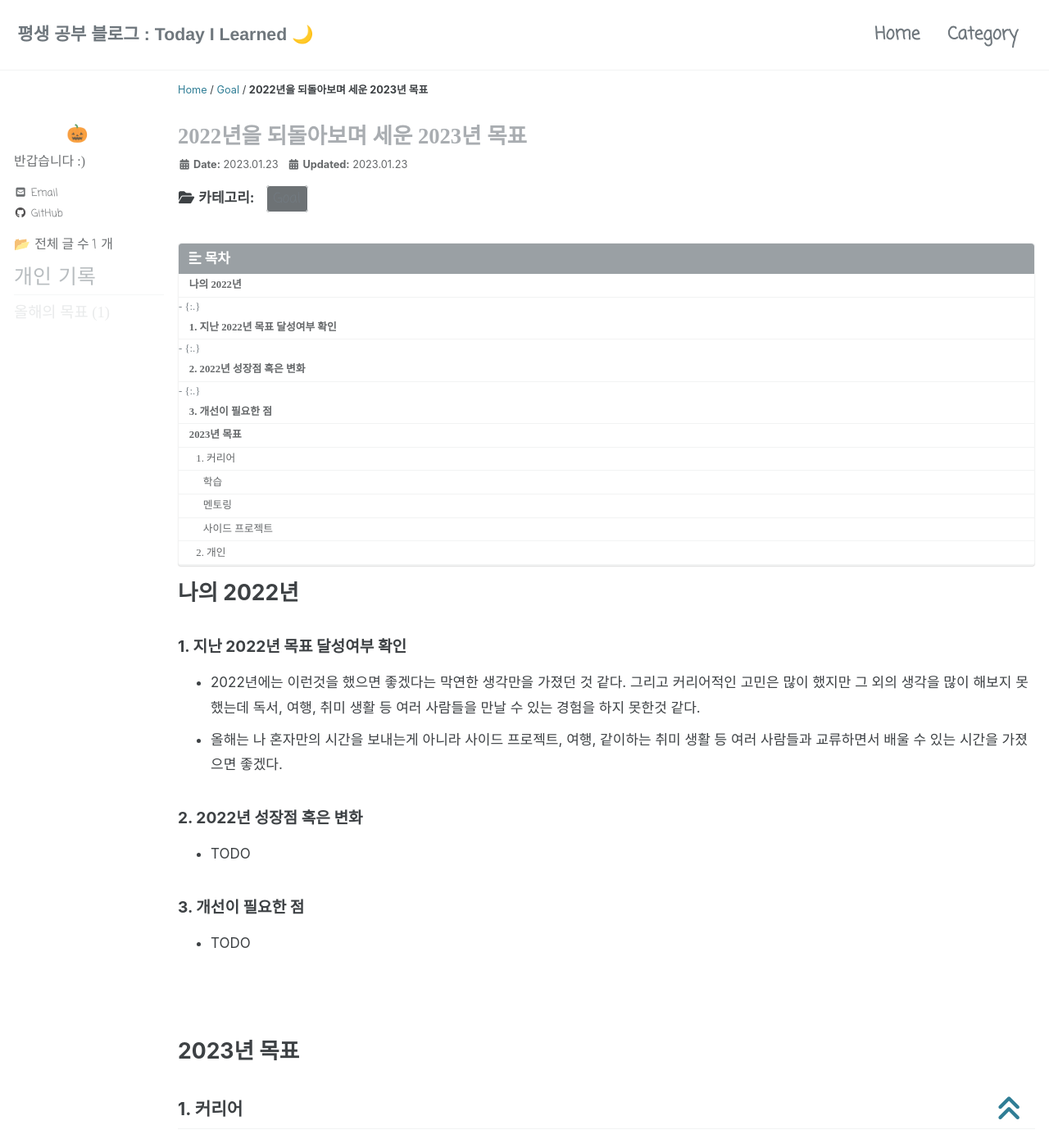
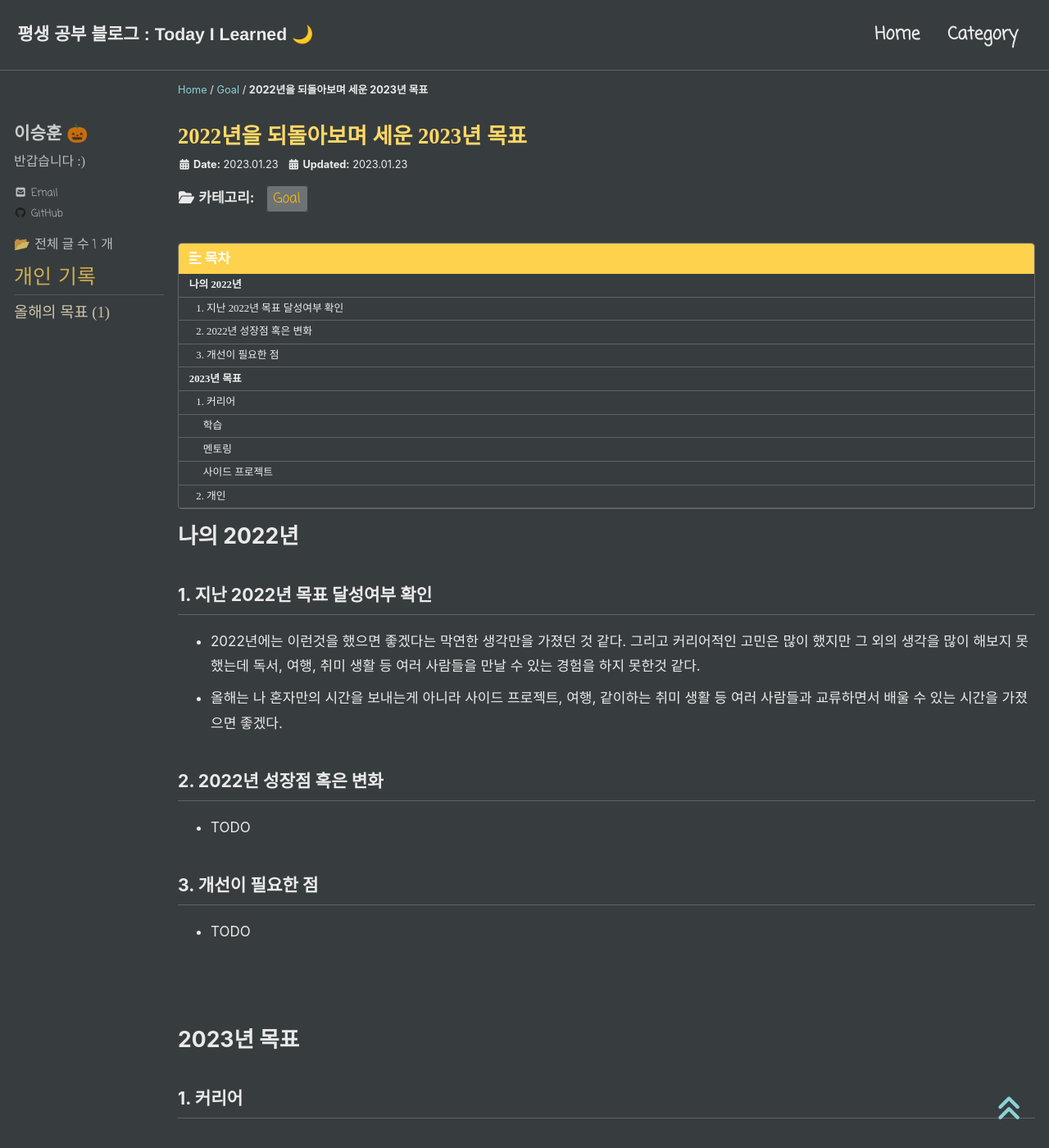
Before and after one commit to ac2dia/ac2dia.github.io, a Jekyll site: the page built from _posts/personal/goal/2023-01-23-goal.md, in a window 1280 px wide and 1400 px high. Shown: the whole window at 82% size. Built offline with Jekyll 4.4.1, drawn with Linux system fonts in a browser that asks for light colours; cached includes are drawn as plain includes; nearby versions of some CDN libraries; some web fonts are replaced; comment, search, counter and statistics services are not loaded.

Commit message:
[블로그] 테마 변경

```diff
--- a/_config.yml
+++ b/_config.yml
@@ -12,7 +12,7 @@
 
 # theme                  : "minimal-mistakes-jekyll"
 # remote_theme           : "mmistakes/minimal-mistakes"
-minimal_mistakes_skin: 'default' # "default"  "air", "aqua", "contrast", , "dirt", "neon", "mint", "plum", "sunrise"
+minimal_mistakes_skin: 'dark' # "default"  "air", "aqua", "contrast", , "dirt", "neon", "mint", "plum", "sunrise"
 
 # Site Settings
 locale: 'ko-KR'
--- a/_posts/personal/goal/2023-01-23-goal.md
+++ b/_posts/personal/goal/2023-01-23-goal.md
@@ -15,16 +15,16 @@ last_modified_at: 2023-01-23
 
 # 나의 2022년
 
-### 1. 지난 2022년 목표 달성여부 확인
+## 1. 지난 2022년 목표 달성여부 확인
 
 - 2022년에는 이런것을 했으면 좋겠다는 막연한 생각만을 가졌던 것 같다. 그리고 커리어적인 고민은 많이 했지만 그 외의 생각을 많이 해보지 못했는데 독서, 여행, 취미 생활 등 여러 사람들을 만날 수 있는 경험을 하지 못한것 같다.
 - 올해는 나 혼자만의 시간을 보내는게 아니라 사이드 프로젝트, 여행, 같이하는 취미 생활 등 여러 사람들과 교류하면서 배울 수 있는 시간을 가졌으면 좋겠다.
 
-### 2. 2022년 성장점 혹은 변화
+## 2. 2022년 성장점 혹은 변화
 
 - TODO
 
-### 3. 개선이 필요한 점
+## 3. 개선이 필요한 점
 
 - TODO
 
```
